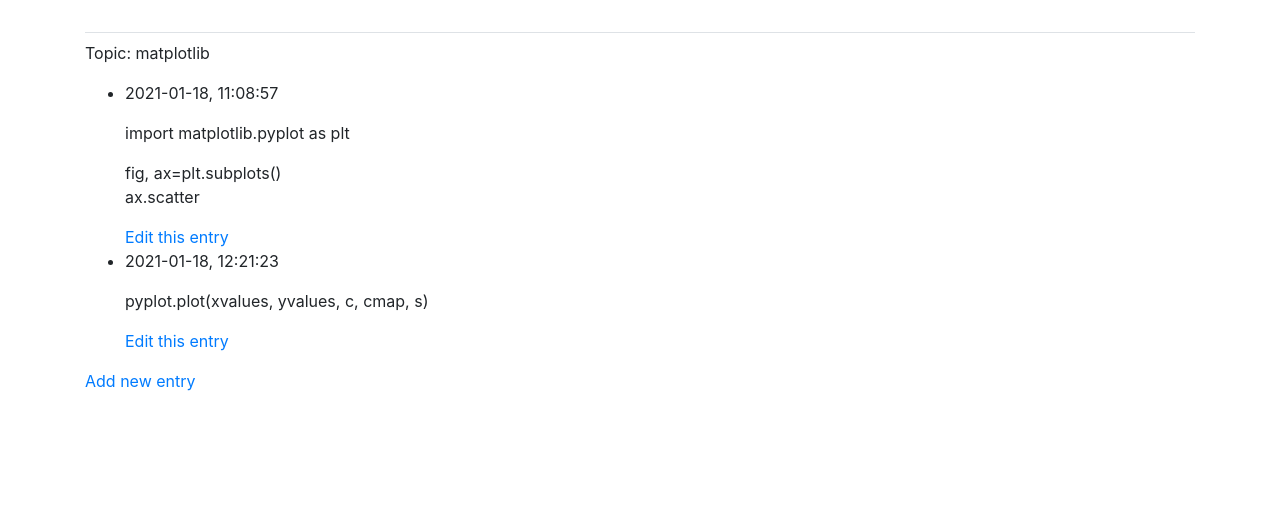
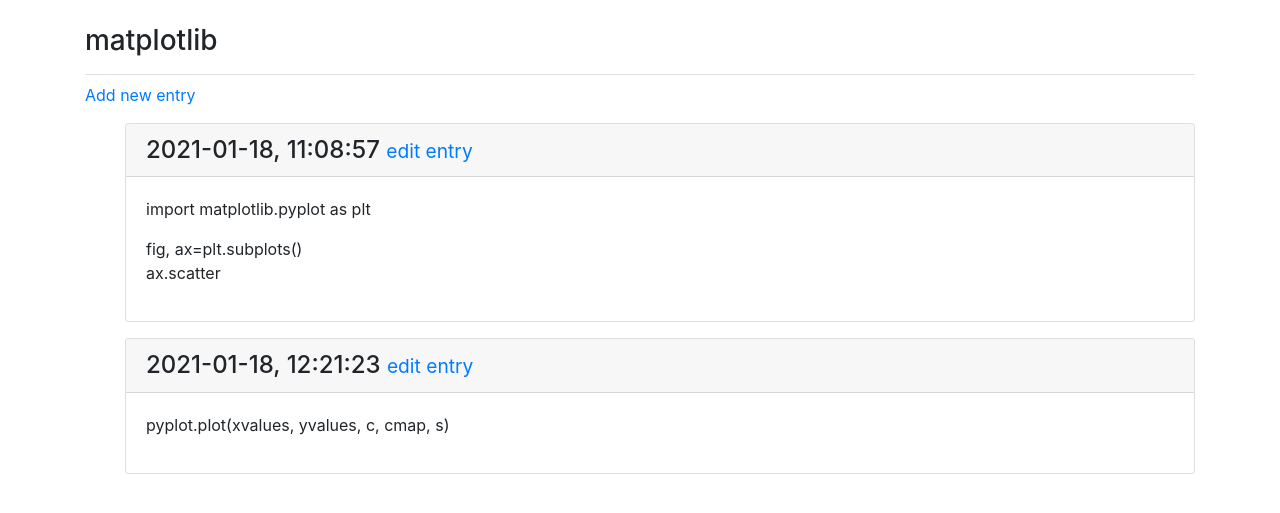
Before and after one commit to Ascetics/learning_logs, a Django app: page /topic/1/ in a window 1280 px wide. Shown: the part 58-571 px from the top of the page. Run offline with Django 3.2, Linux system fonts and the light colour scheme; a user stored in the database is signed in; data comes from the database, SQL or seed files in the repository; some libraries are stand-ins or nearby versions.

Commit message:
learning_logs/topic.html应用bootstrap4

```diff
--- a/learning_logs/templates/learning_logs/topic.html
+++ b/learning_logs/templates/learning_logs/topic.html
@@ -1,20 +1,28 @@
 {% extends 'learning_logs/base.html' %}
 
+{% block page_header %}
+  <h3>{{ topic }}</h3>
+{% endblock page_header %}
+
 {% block content %}
-	<p>Topic: {{ topic }}</p>
+  <p>
+    <a href="{% url 'learning_logs:new_entry' topic.id %}">Add new entry</a>
+  </p>
 
-	<ul>
-		{% for entry in entries %}
-			<li>
-				<p>{{ entry.date_added | date:'Y-m-d, H:i:s' }}</p>
-				<p>{{ entry.text | linebreaks }}</p>
-				<a href="{% url 'learning_logs:edit_entry' entry.id %}">
-					Edit this entry</a>
-			</li>
-		{% empty %}
-			<li>There is no entry for this topic.</li>
-		{% endfor %}
-	</ul>
+  <ul>
+  {% for entry in entries %}
+    <div class="card mb-3">
+      <h4 class="card-header">
+        {{ entry.date_added | date:'Y-m-d, H:i:s' }}
+        <small><a href="{% url 'learning_logs:edit_entry' entry.id %}">
+            edit entry</a></small>
+      </h4>
+      <div class="card-body">
+        {{ entry.text | linebreaks }}
+      </div>
+    </div>
+  {% empty %}
+    <p>There are no entries for this topic yet.</p>
+  {% endfor %}
 
-	<a href="{% url 'learning_logs:new_entry' topic.id %}">Add new entry</a>
 {% endblock content %}
```
